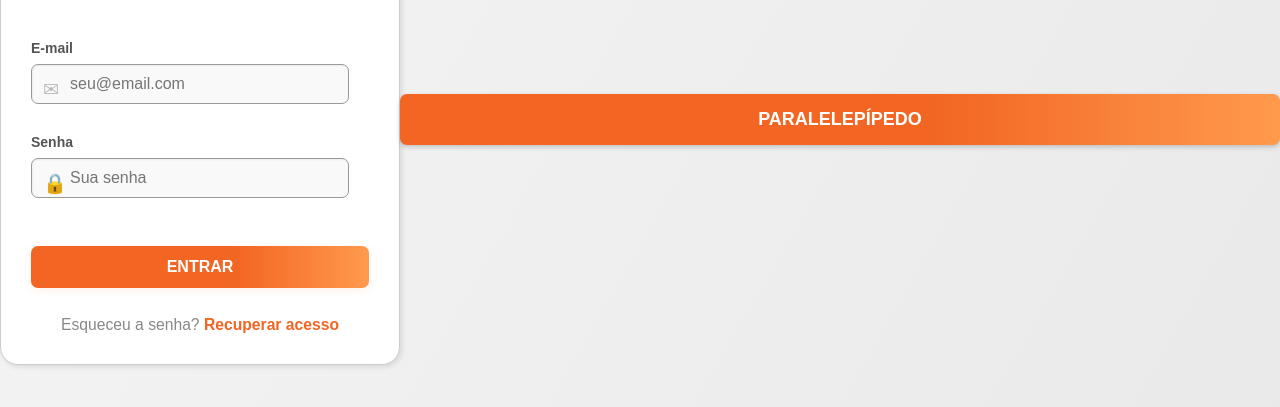
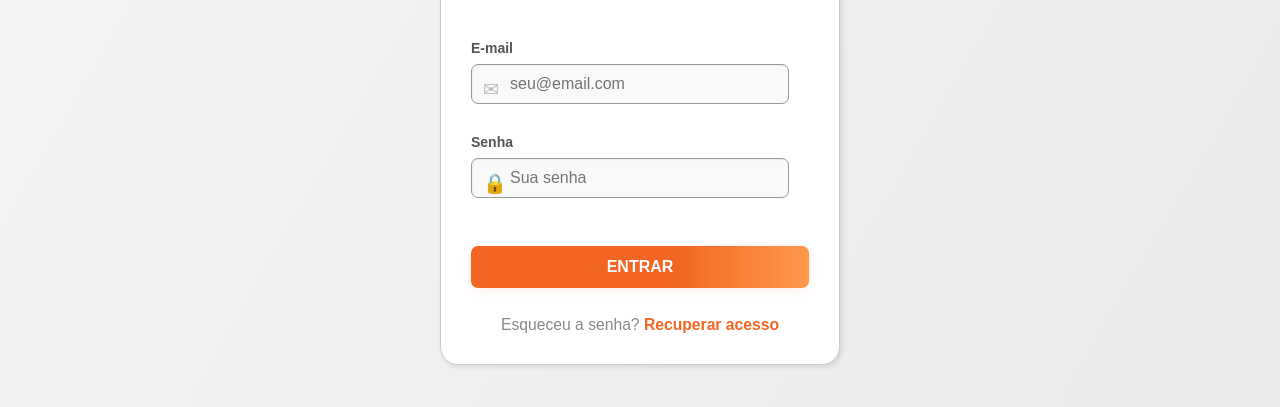
Before and after one commit to Famoveover/Front-end-disque-idoso, a plain HTML site: page index.html in a window 1280 px wide. Shown: the part 281-688 px from the top of the page. Drawn offline with Linux system fonts and the light colour scheme.

Commit message:
faz favor

```diff
--- a/index.html
+++ b/index.html
@@ -174,12 +174,5 @@
       </div>
     </div>
     <script src="login.js"></script>
-     <button
-            id="enviar-recuperar"
-            class="action-button"
-            style="width: 100%; margin: 0"
-          >
-            paralelepípedo
-          </button>
   </body>
 </html>
```
